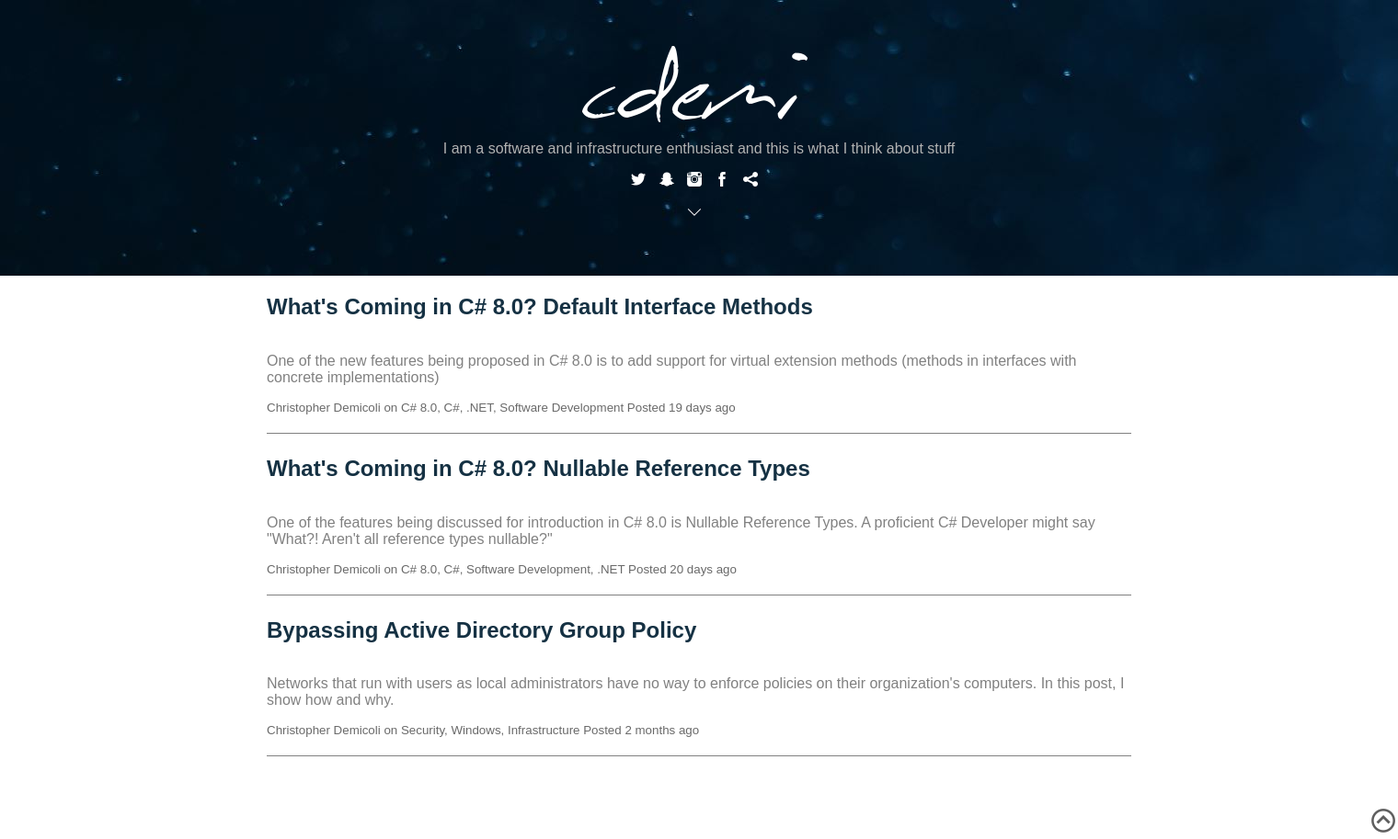
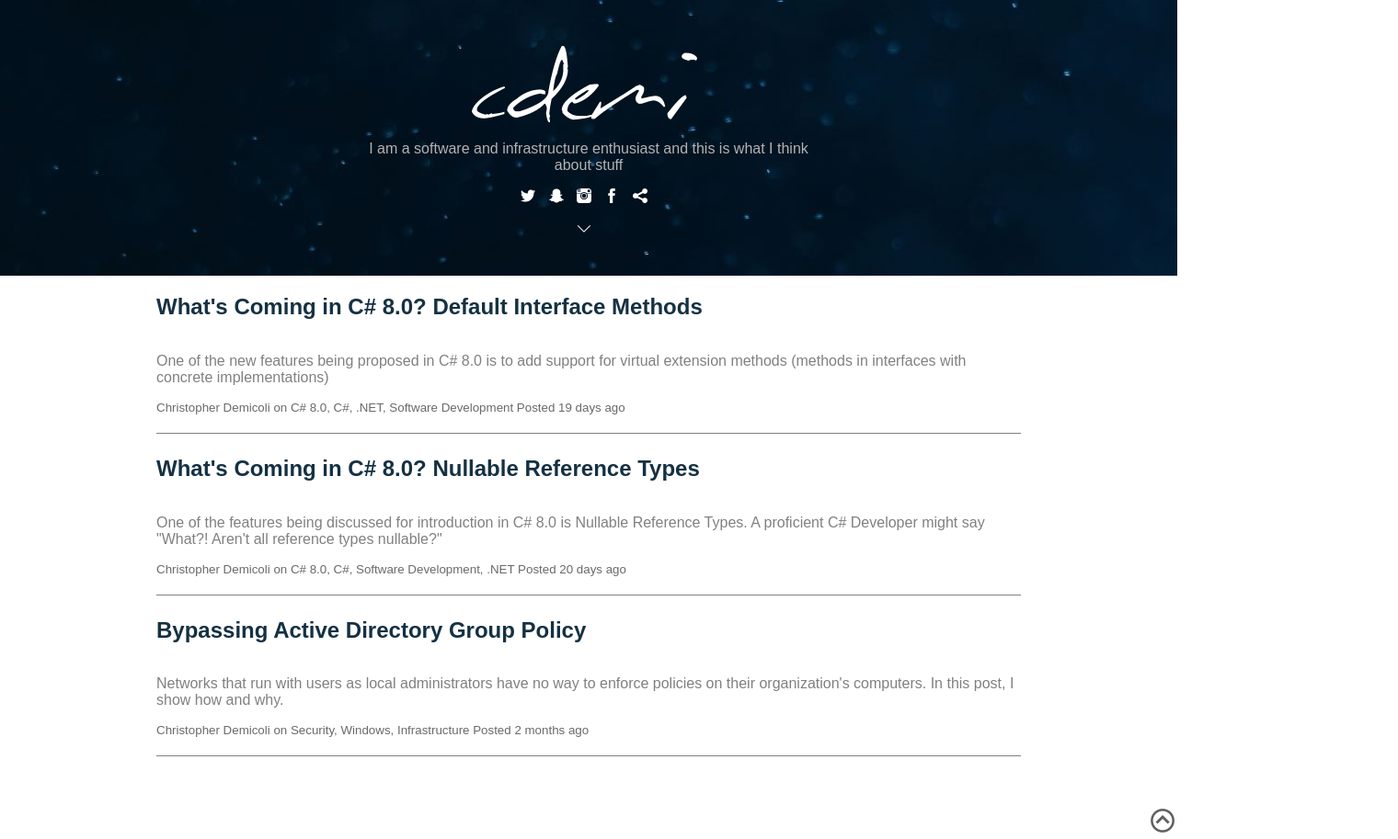
Before and after one commit to frg/html5-tags-educator-examples, a plain HTML site: page Index.html in a window 1280 px wide. Shown: the whole page at 92% size, 1520 px wide, since content can reach past the window. Drawn offline with Linux system fonts and the light colour scheme.

Commit message:
Update styles.css

```diff
--- a/styles/styles.css
+++ b/styles/styles.css
@@ -4,12 +4,12 @@
 body{
 	font-family: Arial;
 	Margin: 0 auto;
-	width: 1520px;
+	max-width: 1520px;
 }
 
 #Header{
 	float: left;
-	width: 1520px;
+	width:100%;
 	height: 300px;
 	background-image: url("../images/banner.jpg");
 	text-align: center;
@@ -31,7 +31,7 @@ body{
 
 #Main{
 	float: left;
-	width: 1520px;
+	width: 100%;
 	text-align: center;
 }
 
@@ -64,7 +64,7 @@ body{
 
 #Footer{
 	float:left;
-	width:1520px;
+	width:100%;
 	text-align:right;
 	margin-top: 50px;
 }
```
